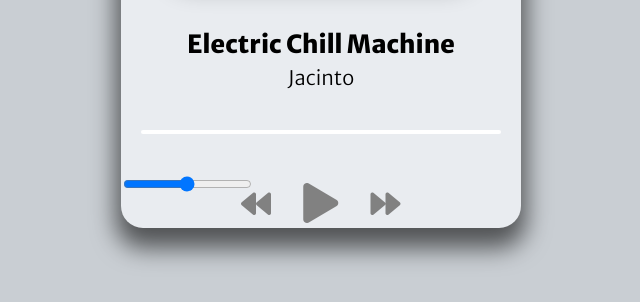
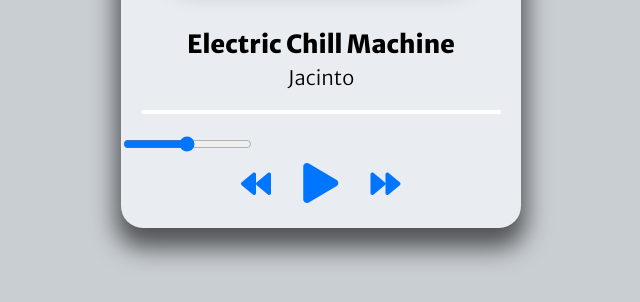
Before and after one commit to boboraul/music-player, a plain HTML site: page index.html in a window 1280 px wide. Shown: the part 422-724 px from the top of the page, without its empty margins (319-959 px from the left). Drawn offline with Linux system fonts and the light colour scheme.

Commit message:
Update style.css

```diff
--- a/style.css
+++ b/style.css
@@ -58,7 +58,7 @@ h3 {
   background: #fff;
   border-radius: 5px;
   cursor: pointer;
-  margin: 40px 20px;
+  margin: 20px 20px;
   height: 4px;
   width: 90%;
 }
@@ -89,11 +89,10 @@ h3 {
 
 .fas {
   font-size: 30px;
-  color: rgb(129, 129, 129);
+  color: rgb(0 117 255);
   margin-right: 30px;
   cursor: pointer;
   user-select: none;
-
 }
 
 .fas:hover {
@@ -104,6 +103,11 @@ h3 {
   font-size: 40px;
   position: relative;
   top: 3px;
+}
+
+.volume-container {
+  margin-bottom: 20px;
+  width: 100px;
 }
 
 /* Media Query: iPhone (Vertical) */
```
